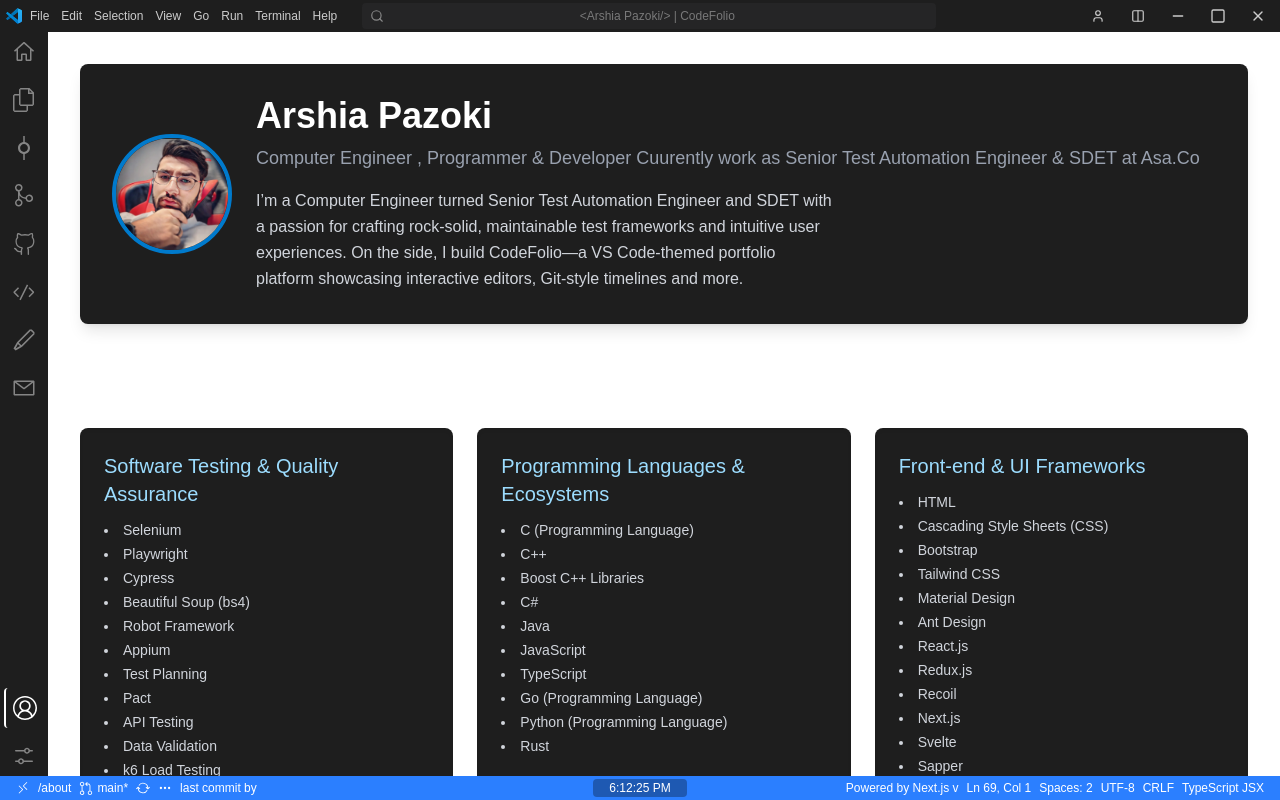
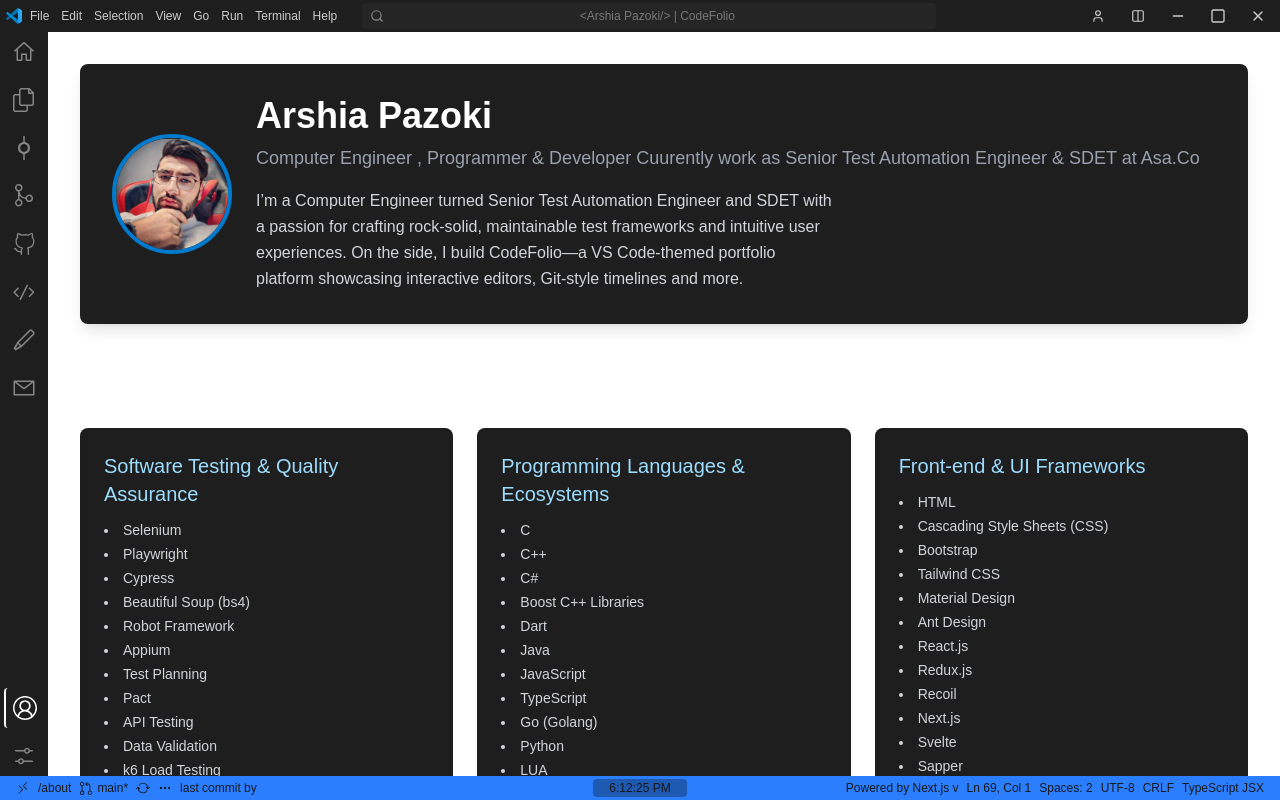
Before and after one commit to ArshiaPazoki/codefolio, a Next.js app: page /about in a window 1280 px wide. Built offline with nearby package versions, Linux system fonts and the light colour scheme; no server answers.

Commit message:
feat: minor changes & Improvements

```diff
--- a/src/app/layout.tsx
+++ b/src/app/layout.tsx
@@ -24,7 +24,7 @@
   children: React.ReactNode
 }) {
   const [explorerOpen, setExplorerOpen] = useState(false)
-  const [termianlOpen, setTerminalOpen] = useState(false)
+  const [termianlOpen] = useState(false)
   return (
     <html lang="en">
       <body className="flex flex-col h-full antialiased">
--- a/src/features/home/ui/Hero.tsx
+++ b/src/features/home/ui/Hero.tsx
@@ -46,7 +46,7 @@
   return (
     <div className="flex flex-col justify-center p-4 h-full">
       <h1 className="text-xl font-bold mb-4">
-        Hi, I’m
+        Hello World! I’m
         <br />
         <span className="text-5xl bg-clip-text text-transparent bg-gradient-to-r from-blue-400 via-purple-400 to-pink-500 hover:from-pink-500 hover:to-yellow-400 transition-all animate-pulse">
           &lt;Arshia Pazoki /&gt;
@@ -61,13 +61,13 @@
           href="#projects"
           className="btn-primary flex items-center space-x-1"
         >
-          <FiExternalLink size={16} /> <span>View Projects</span>
+          <FiExternalLink size={16} /> <span>Download CV</span>
         </a>
         <a
           href="#contact"
           className="btn-secondary flex items-center space-x-1"
         >
-          <FiExternalLink size={16} /> <span>Contact Me</span>
+          <FiExternalLink size={16} /> <span>Let's Talk</span>
         </a>
       </div>
 
@@ -75,7 +75,7 @@
       <div className="flex flex-1 flex-col sm:flex-row overflow-auto bg-[#1e1e1e] rounded-lg shadow-lg">
         {/* Category navigation */}
         <nav className="hidden sm:flex flex-col w-1/2 border-r border-gray-700 p-4 space-y-2 top-0">
-        <p className='hidden sticky z-10 font-semibold sm:flex p-2 mb-2 border-b-2 rounded-none border-blue-600'>Expertise &amp; Tools</p>
+        <p className='hidden sticky z-10 font-semibold sm:flex p-2 mb-2 border-b-2 rounded-none border-blue-600'>&gt;_ Expertise &amp; Tools</p>
         <div className="overflow-y-auto no-scrollbar h-full">
           {categories.map((cat) => (
             <button
--- a/src/shared/configs/skills.ts
+++ b/src/shared/configs/skills.ts
@@ -21,16 +21,20 @@
 
     // Programming Languages & Ecosystems
     'Programming Languages & Ecosystems': [
-      'C (Programming Language)',
+      'C',
       'C++',
+      'C#',
       'Boost C++ Libraries',
-      'C#',
+      'Dart',
       'Java',
       'JavaScript',
       'TypeScript',
-      'Go (Programming Language)',
-      'Python (Programming Language)',
+      'Go (Golang)',
+      'Python',
+      'LUA',
       'Rust',
+      'QBasic',
+      'VisualBasic',
     ],
 
     // Front-end & UI Frameworks
@@ -50,6 +54,7 @@
       'Qt',
       'PyQt',
       'Highcharts',
+      'Flutter',
     ],
 
     // Back-end & APIs
@@ -121,6 +126,14 @@
       'Robotics',
     ],
 
+    // Microcontroller & SoC
+    'Microcontroller & SoC': [
+      'C',
+      'C++',
+      'MicroPython',
+      'LUA',
+    ],
+
     // Machine Learning & Data Science
     'Machine Learning & Data Science': [
       'TensorFlow (TF)',
@@ -137,6 +150,11 @@
       'Computer Vision',
       'OpenCV',
       'Image Processing',
+      'Jupyter Notebook',
+      'Artificial Intelligence (AI)',
+      'Generative AI (GenAI)',
+      'Large Language Models (LLM)',
+      'Natural Language Processing (NLP)',
     ],
 
     // Architecture, Patterns & Practices
@@ -178,7 +196,7 @@
     ],
 
     // Miscellaneous
-    'Miscellaneous': [
+    'Technical & Miscellaneous Skills': [
       'Linux',
       'MATLAB',
       'High-performance computing (HPC)',
--- a/src/widgets/Statusbar/Statusbar.tsx
+++ b/src/widgets/Statusbar/Statusbar.tsx
@@ -30,7 +30,7 @@
     <footer
       role="contentinfo"
       aria-label="Status Bar"
-      className="w-full flex items-center h-6 bg-blue-500 hover:bg-red-600 text-white text-[12px] font-sans select-none px-2 sm:px-4"
+      className="w-full flex items-center h-6 bg-blue-500 hover:bg-red-600 text-zinc-900 text-[12px] font-sans select-none px-2 sm:px-4"
     >
       {/* Left group: icons always visible; labels responsive */}
       <div className="flex items-center space-x-2 flex-shrink-0">
```
